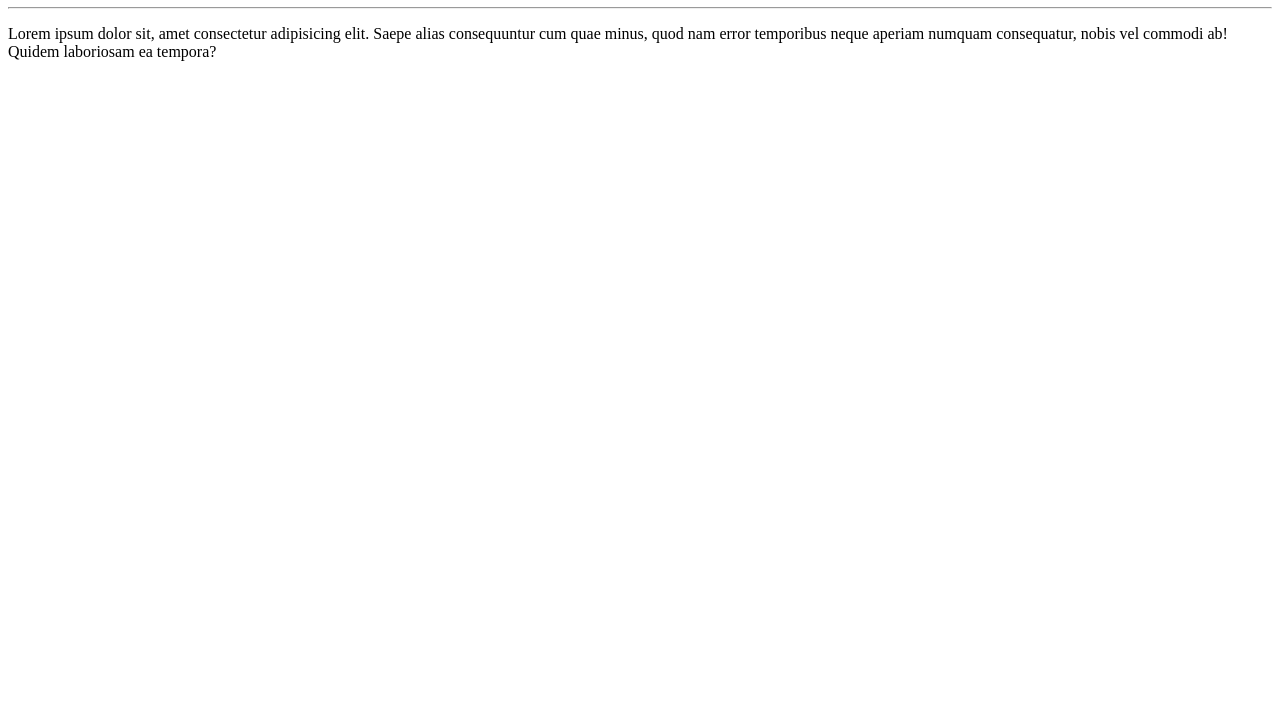
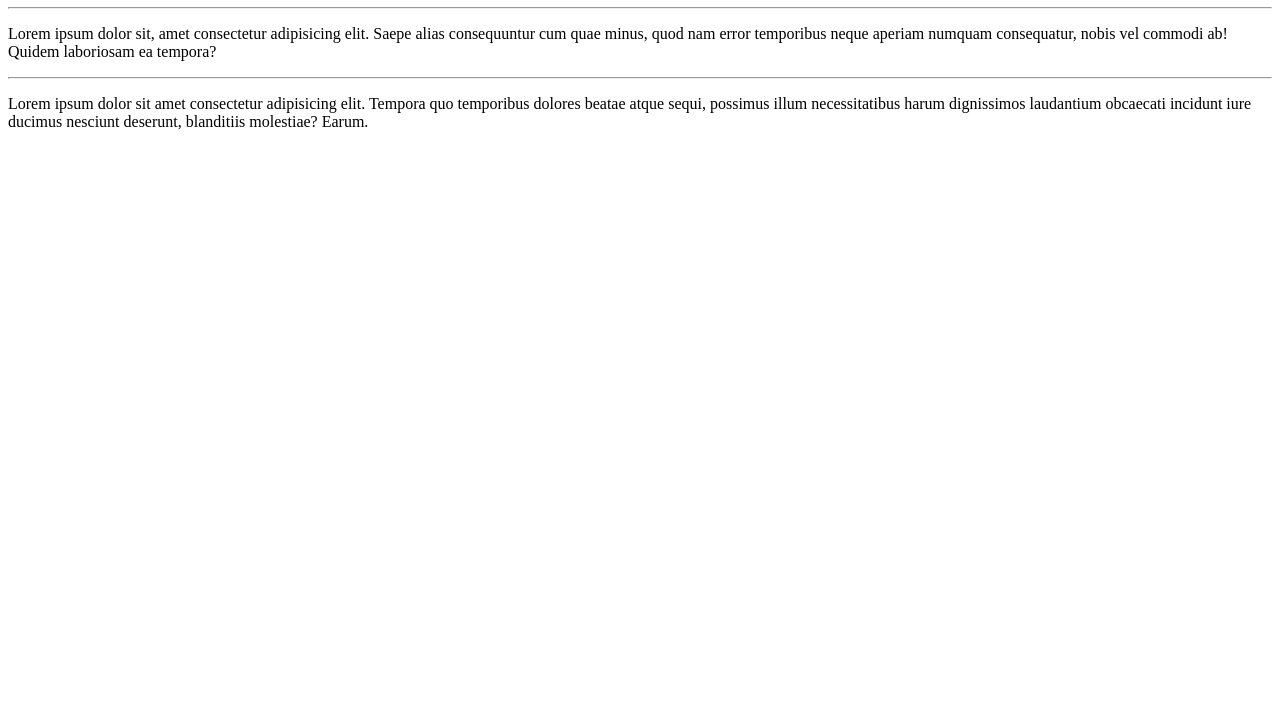
Before and after one commit to marxwrx/Ola-mundo, a plain HTML site: page site_exemplo/index.html in a window 1280 px wide. Shown: the part 73-800 px from the top of the page. Drawn offline with Linux system fonts and the light colour scheme.

Commit message:
Acrescentei mais um paragráfo

```diff
--- a/site_exemplo/index.html
+++ b/site_exemplo/index.html
@@ -9,6 +9,8 @@
     <h1>Olá, Mundo!</h1>
     <hr>
     <p>Lorem ipsum dolor sit, amet consectetur adipisicing elit. Saepe alias consequuntur cum quae minus, quod nam error temporibus neque aperiam numquam consequatur, nobis vel commodi ab! Quidem laboriosam ea tempora?</p>
+    <hr>
+    <p>Lorem ipsum dolor sit amet consectetur adipisicing elit. Tempora quo temporibus dolores beatae atque sequi, possimus illum necessitatibus harum dignissimos laudantium obcaecati incidunt iure ducimus nesciunt deserunt, blanditiis molestiae? Earum.</p>
 
 </body>
 </html>
```
